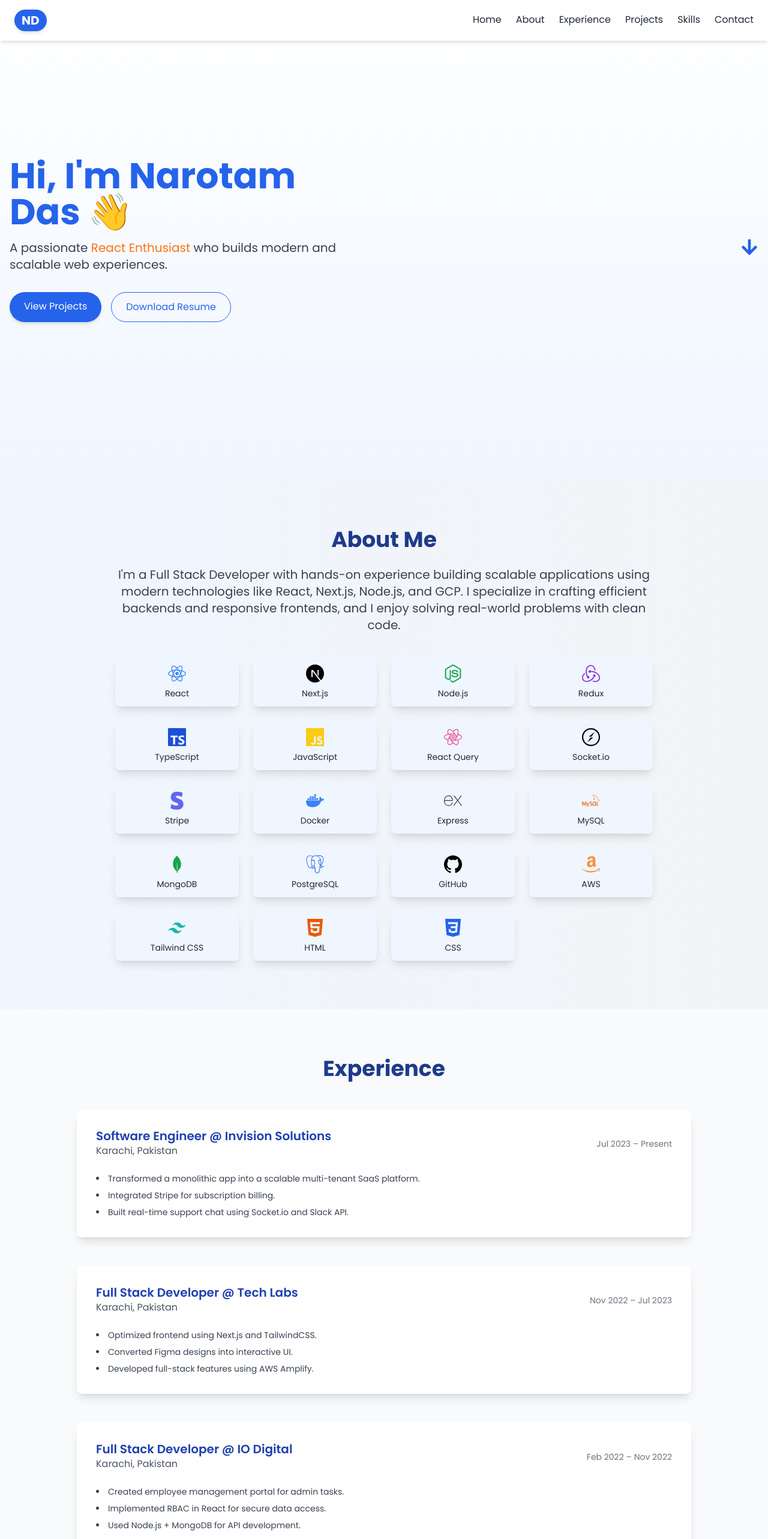
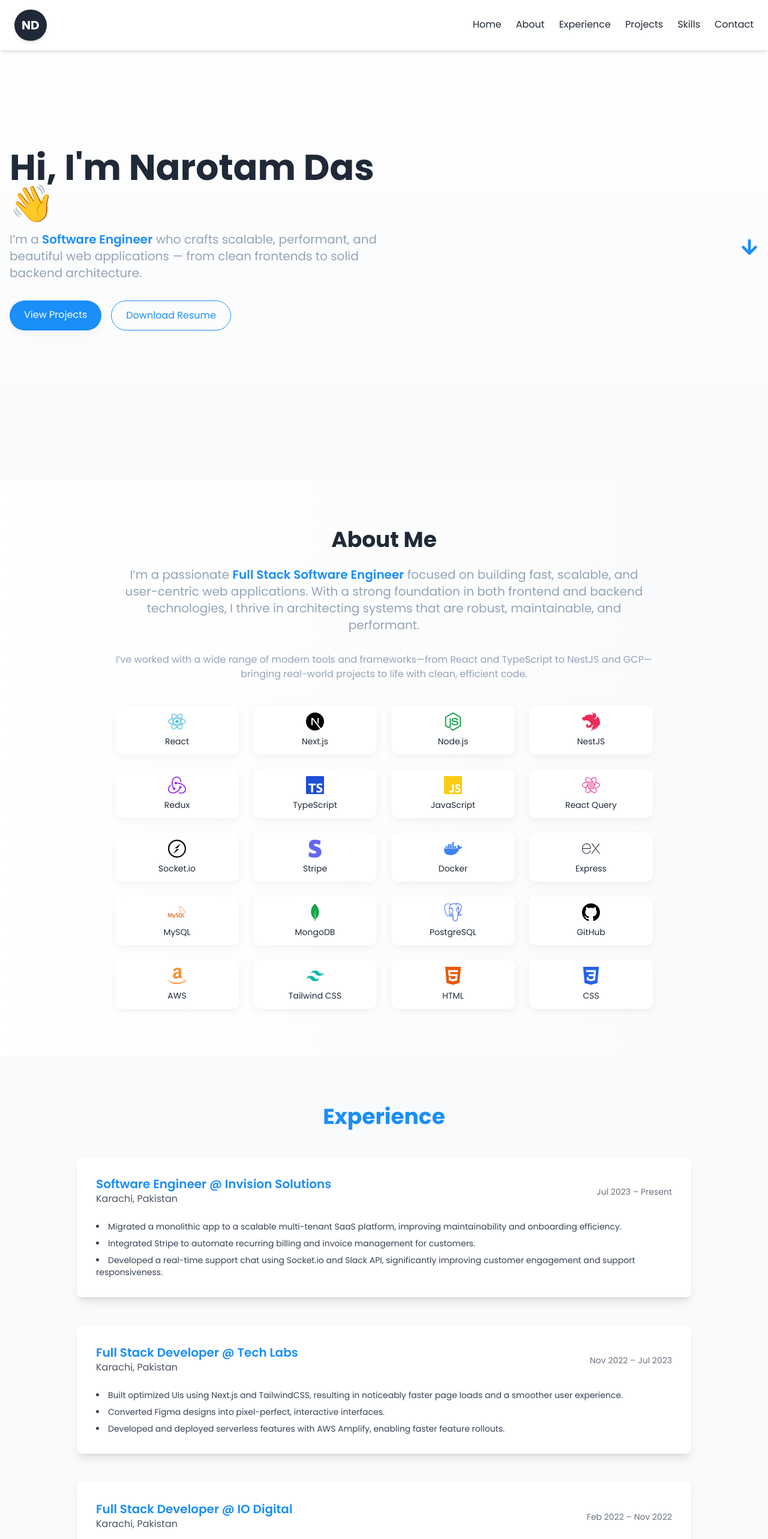
Before and after one commit to narotamdas98/my-portfolio, a React (Vite) app: page / in a window 1280 px wide. Shown: the top 2566 px of the page at 60% size. Built offline with nearby package versions, Linux system fonts and the light colour scheme.

Commit message:
refined components excluding projects

```diff
--- a/index.html
+++ b/index.html
@@ -1,7 +1,7 @@
 <!doctype html>
 <html lang="en">
   <head>
-    <title>Narotam Das | Full Stack Developer</title>
+    <title>Narotam Das | Software Engineer</title>
     <meta name="description" content="I'm Narotam, a Full Stack Developer who builds scalable, modern web applications using React, Node.js, NestJS, and GCP." />
     <meta name="viewport" content="width=device-width, initial-scale=1" />
     <meta name="robots" content="index, follow" />
--- a/src/components/About.tsx
+++ b/src/components/About.tsx
@@ -19,13 +19,15 @@ import {
   SiTailwindcss,
   SiHtml5,
   SiCss3,
+  SiNestjs,
 } from "react-icons/si";
 
 const About = () => {
   const techStack = [
-    { name: "React", icon: <SiReact className="text-blue-500" /> },
+    { name: "React", icon: <SiReact className="text-[#5bc2da]" /> },
     { name: "Next.js", icon: <SiNextdotjs className="text-black" /> },
     { name: "Node.js", icon: <SiNodedotjs className="text-green-600" /> },
+    { name: "NestJS", icon: <SiNestjs className="text-[#ea2b58]" /> },
     { name: "Redux", icon: <SiRedux className="text-purple-600" /> },
     { name: "TypeScript", icon: <SiTypescript className="text-blue-700" /> },
     { name: "JavaScript", icon: <SiJavascript className="text-yellow-400" /> },
@@ -39,7 +41,6 @@ const About = () => {
     { name: "PostgreSQL", icon: <SiPostgresql className="text-blue-600" /> },
     { name: "GitHub", icon: <SiGithub className="text-black" /> },
     { name: "AWS", icon: <SiAmazon className="text-orange-400" /> },
-    // { name: "Material UI", icon: <SiMaterialui className="text-blue-500" /> },
     { name: "Tailwind CSS", icon: <SiTailwindcss className="text-teal-500" /> },
     { name: "HTML", icon: <SiHtml5 className="text-orange-600" /> },
     { name: "CSS", icon: <SiCss3 className="text-blue-600" /> },
@@ -48,11 +49,11 @@ const About = () => {
   return (
     <section
       id="about"
-      className="py-20 px-6 bg-gradient-to-r from-blue-50 to-gray-100"
+      className="py-20 px-6 bg-gradient-to-r from-white to-bg"
     >
       <div className="max-w-4xl mx-auto text-center">
         <motion.h2
-          className="text-3xl md:text-4xl font-extrabold text-blue-900 mb-6"
+          className="text-3xl md:text-4xl font-extrabold text-text mb-6"
           initial={{ opacity: 0, y: -20 }}
           whileInView={{ opacity: 1, y: 0 }}
           transition={{ duration: 0.6 }}
@@ -61,19 +62,34 @@ const About = () => {
         </motion.h2>
 
         <motion.p
-          className="text-lg md:text-xl text-gray-700 leading-relaxed mb-8"
+          className="text-lg md:text-xl text-muted leading-relaxed mb-8"
           initial={{ opacity: 0 }}
           whileInView={{ opacity: 1 }}
           transition={{ delay: 0.2, duration: 0.6 }}
         >
-          I'm a Full Stack Developer with hands-on experience building scalable
-          applications using modern technologies like React, Next.js, Node.js,
-          and GCP. I specialize in crafting efficient backends and responsive
-          frontends, and I enjoy solving real-world problems with clean code.
+          I’m a passionate{" "}
+          <span className="text-primary font-semibold">
+            Full Stack Software Engineer
+          </span>{" "}
+          focused on building fast, scalable, and user-centric web applications.
+          With a strong foundation in both frontend and backend technologies, I
+          thrive in architecting systems that are robust, maintainable, and
+          performant.
+        </motion.p>
+
+        <motion.p
+          className="text-base text-muted mb-10"
+          initial={{ opacity: 0 }}
+          whileInView={{ opacity: 1 }}
+          transition={{ delay: 0.3, duration: 0.6 }}
+        >
+          I’ve worked with a wide range of modern tools and frameworks—from
+          React and TypeScript to NestJS and GCP—bringing real-world projects to
+          life with clean, efficient code.
         </motion.p>
 
         <motion.div
-          className="mt-10 grid grid-cols-2 sm:grid-cols-3 md:grid-cols-4 gap-6"
+          className="grid grid-cols-2 sm:grid-cols-3 md:grid-cols-4 gap-6"
           initial={{ opacity: 0 }}
           whileInView={{ opacity: 1 }}
           transition={{ delay: 0.4, duration: 0.6 }}
@@ -81,10 +97,10 @@ const About = () => {
           {techStack.map(({ name, icon }) => (
             <div
               key={name}
-              className="flex flex-col items-center space-y-2 bg-blue-50 px-4 py-3 rounded-lg shadow-lg hover:shadow-2xl hover:bg-blue-100 transition duration-300 ease-in-out transform hover:scale-105"
+              className="flex flex-col items-center space-y-2 bg-white px-4 py-3 rounded-xl shadow-soft hover:shadow-lg hover:bg-blue-50 transition duration-300 ease-in-out transform hover:scale-105"
             >
               <div className="text-3xl">{icon}</div>
-              <div className="text-sm font-medium text-gray-800">{name}</div>
+              <div className="text-sm font-medium text-text">{name}</div>
             </div>
           ))}
         </motion.div>
--- a/src/components/Contact.tsx
+++ b/src/components/Contact.tsx
@@ -41,7 +41,7 @@ const Contact = () => {
       <ToastContainer position="top-right" autoClose={3000} />
       <div className="max-w-4xl mx-auto">
         <motion.h2
-          className="text-3xl md:text-4xl font-bold text-blue-900 text-center mb-10"
+          className="text-3xl md:text-4xl font-bold text-primary text-center mb-10"
           initial={{ opacity: 0, y: -20 }}
           whileInView={{ opacity: 1, y: 0 }}
           transition={{ duration: 0.6 }}
@@ -93,7 +93,7 @@ const Contact = () => {
             </div>
             <button
               type="submit"
-              className="bg-blue-600 text-white px-4 py-2 rounded hover:bg-blue-700 transition disabled:opacity-50"
+              className="bg-primary text-white px-4 py-2 rounded hover:bg-hover transition disabled:opacity-50"
               disabled={isLoading}
             >
               {isLoading ? "Sending..." : "Send Message"}
--- a/src/components/DownArrowButton.tsx
+++ b/src/components/DownArrowButton.tsx
@@ -12,7 +12,7 @@ const DownArrowButton = ({ nextSection }: { nextSection: string }) => {
     <div className="flex justify-center mt-6">
       <button
         onClick={handleClick}
-        className="text-blue-600 hover:text-blue-800 transition duration-300"
+        className="text-primary hover:text-hover transition duration-300"
       >
         <FaArrowDown size={30} />
       </button>
--- a/src/components/Experience.tsx
+++ b/src/components/Experience.tsx
@@ -7,9 +7,9 @@ const experiences = [
     title: "Software Engineer",
     duration: "Jul 2023 – Present",
     bullets: [
-      "Transformed a monolithic app into a scalable multi-tenant SaaS platform.",
-      "Integrated Stripe for subscription billing.",
-      "Built real-time support chat using Socket.io and Slack API.",
+      "Migrated a monolithic app to a scalable multi-tenant SaaS platform, improving maintainability and onboarding efficiency.",
+      "Integrated Stripe to automate recurring billing and invoice management for customers.",
+      "Developed a real-time support chat using Socket.io and Slack API, significantly improving customer engagement and support responsiveness.",
     ],
   },
   {
@@ -18,9 +18,9 @@ const experiences = [
     title: "Full Stack Developer",
     duration: "Nov 2022 – Jul 2023",
     bullets: [
-      "Optimized frontend using Next.js and TailwindCSS.",
-      "Converted Figma designs into interactive UI.",
-      "Developed full-stack features using AWS Amplify.",
+      "Built optimized UIs using Next.js and TailwindCSS, resulting in noticeably faster page loads and a smoother user experience.",
+      "Converted Figma designs into pixel-perfect, interactive interfaces.",
+      "Developed and deployed serverless features with AWS Amplify, enabling faster feature rollouts.",
     ],
   },
   {
@@ -29,9 +29,9 @@ const experiences = [
     title: "Full Stack Developer",
     duration: "Feb 2022 – Nov 2022",
     bullets: [
-      "Created employee management portal for admin tasks.",
-      "Implemented RBAC in React for secure data access.",
-      "Used Node.js + MongoDB for API development.",
+      "Built a robust employee management portal to streamline HR and admin operations",
+      "Implemented role-based access control (RBAC) in React to enforce granular permissions.",
+      "Designed RESTful APIs using Node.js + MongoDB to support seamless frontend-backend communication.",
     ],
   },
   {
@@ -40,8 +40,8 @@ const experiences = [
     title: "Full Stack Developer",
     duration: "Jun 2021 – Feb 2022",
     bullets: [
-      "Revamped frontend with React, TypeScript, React Query.",
-      "Integrated real-time chat with sockets for support team.",
+      "Modernized frontend using React, TypeScript, and React Query, improving code readability and maintainability.",
+      "Built real-time support chat with WebSockets, reducing average customer wait time.",
     ],
   },
 ];
@@ -51,7 +51,7 @@ const Experience = () => {
     <section id="experience" className="bg-gray-50 py-20 px-6">
       <div className="max-w-5xl mx-auto">
         <motion.h2
-          className="text-3xl md:text-4xl font-bold text-blue-900 mb-12 text-center"
+          className="text-3xl md:text-4xl font-bold text-primary mb-12 text-center"
           initial={{ opacity: 0, y: -20 }}
           whileInView={{ opacity: 1, y: 0 }}
           transition={{ duration: 0.6 }}
@@ -70,7 +70,7 @@ const Experience = () => {
             >
               <div className="flex flex-col md:flex-row justify-between items-start md:items-center space-y-4 md:space-y-0">
                 <div>
-                  <h3 className="text-xl font-semibold text-blue-800 leading-tight">
+                  <h3 className="text-xl font-semibold text-primary leading-tight">
                     {exp.title} @ {exp.company}
                   </h3>
                   <p className="text-gray-600">{exp.location}</p>
--- a/src/components/Hero.tsx
+++ b/src/components/Hero.tsx
@@ -1,39 +1,36 @@
 import { motion } from "framer-motion";
-import { useTypewriter } from "react-simple-typewriter";
 import DownArrowButton from "./DownArrowButton";
 
 const Hero = () => {
-  const [text] = useTypewriter({
-    words: ["Full Stack Developer", "React Enthusiast", "Backend Engineer"],
-    loop: true,
-    delaySpeed: 2000,
-  });
-
   return (
     <section
       id="home"
-      className="min-h-screen bg-gradient-to-b from-white to-blue-50 flex items-center justify-center px-4"
+      className="min-h-screen bg-gradient-to-b from-white to-bg flex items-center justify-center px-4"
     >
       <div className="max-w-7xl w-full flex flex-col md:flex-row items-center justify-between gap-10">
         {/* Text Content */}
-        <div className="text-center md:text-left max-w-xl">
+        <div className="text-center md:text-left max-w-2xl">
           <motion.h1
-            className="text-4xl md:text-6xl font-extrabold text-primary"
+            className="text-4xl md:text-6xl font-extrabold text-text"
             initial={{ opacity: 0, y: -40 }}
             animate={{ opacity: 1, y: 0 }}
             transition={{ duration: 0.8 }}
           >
-            Hi, I'm <span className="">Narotam Das</span> 👋
+            Hi, I'm <span className="text-text">Narotam Das</span> 👋
           </motion.h1>
 
           <motion.p
-            className="mt-4 text-lg md:text-xl text-gray-700 leading-relaxed"
+            className="mt-4 text-lg md:text-xl text-muted leading-relaxed"
             initial={{ opacity: 0 }}
             animate={{ opacity: 1 }}
             transition={{ delay: 0.3, duration: 0.6 }}
           >
-            A passionate <span className="text-accent">{text}</span> who builds
-            modern and scalable web experiences.
+            I’m a{" "}
+            <span className="text-primary font-semibold">
+              Software Engineer
+            </span>{" "}
+            who crafts scalable, performant, and beautiful web applications —
+            from clean frontends to solid backend architecture.
           </motion.p>
 
           <motion.div
@@ -44,19 +41,21 @@ const Hero = () => {
           >
             <a
               href="#projects"
-              className="bg-primary text-white px-6 py-3 rounded-full font-medium shadow-md hover:-translate-y-1 hover:shadow-lg transition-transform duration-300"
+              className="bg-primary text-white px-6 py-3 rounded-full font-medium shadow-soft hover:-translate-y-1 hover:shadow-lg transition-transform duration-300"
             >
               View Projects
             </a>
             <a
               href="/NarotamDasResume.pdf"
               target="_blank"
-              className="border border-primary text-primary px-6 py-3 rounded-full font-medium hover:bg-blue-100 transition duration-300"
+              className="border border-primary text-primary px-6 py-3 rounded-full font-medium hover:bg-primary hover:text-white transition duration-300"
             >
               Download Resume
             </a>
           </motion.div>
         </div>
+
+        {/* Arrow Button */}
         <DownArrowButton nextSection="#about" />
       </div>
     </section>
--- a/src/components/Navbar.tsx
+++ b/src/components/Navbar.tsx
@@ -20,9 +20,9 @@ const Navbar = () => {
         {/* Logo */}
         <a
           href="#home"
-          className="flex items-center gap-2 text-primary hover:opacity-90 transition"
+          className="flex items-center gap-2 text-text hover:opacity-90 transition"
         >
-          <span className="text-xl font-bold bg-primary text-white px-3 py-1 rounded-full shadow-md">
+          <span className="text-xl font-bold bg-text text-white px-3 py-3 rounded-full shadow-md">
             ND
           </span>
         </a>
--- a/src/components/ProjectCard.tsx
+++ b/src/components/ProjectCard.tsx
@@ -15,7 +15,7 @@ export const ProjectCard = ({ title, image, onClick }: ProjectCardProps) => {
     >
       <img src={image} alt={title} className="w-full h-48 object-cover" />
       <div className="p-4">
-        <h3 className="text-xl font-semibold text-blue-800">{title}</h3>
+        <h3 className="text-xl font-semibold text-primary">{title}</h3>
       </div>
     </motion.div>
   );
--- a/src/components/ProjectModal.tsx
+++ b/src/components/ProjectModal.tsx
@@ -82,7 +82,7 @@ export const ProjectModal = ({
           </button>
 
           {/* Title */}
-          <h2 className="mb-4 text-2xl font-bold text-blue-800">
+          <h2 className="mb-4 text-2xl font-bold text-primary">
             {project.title}
           </h2>
 
--- a/src/components/Projects.tsx
+++ b/src/components/Projects.tsx
@@ -73,7 +73,7 @@ const Projects = () => {
   return (
     <section id="projects" className="py-20 px-6 bg-white">
       <div className="max-w-6xl mx-auto">
-        <h2 className="text-3xl font-bold text-center text-blue-900 mb-10">
+        <h2 className="text-3xl font-bold text-center text-primary mb-10">
           Projects
         </h2>
         <div className="grid md:grid-cols-2 lg:grid-cols-3 gap-6">
--- a/tailwind.config.cjs
+++ b/tailwind.config.cjs
@@ -4,13 +4,13 @@ module.exports = {
   theme: {
     extend: {
       colors: {
-        primary: "#2563EB",   // Deep blue/navy
+        primary: "#1a8ef9",   // Deep blue/navy
         "primary-dark": "#1E40AF",  // blue-800
         accent: "#F97316",          // orange-500
         bg: "#F9FAFB",        // Light gray
         text: "#1F2937",      // Almost-black
         muted: "#94A3B8",     // Gray-blue
-        hover: "#1D4ED8",     // Blue hover effect
+        hover: "#3ab8ff",     // Blue hover effect
       },
 
       fontFamily: {
```
Also changed, not shown: public/favicon.svg, public/favicosn.svg (added).
